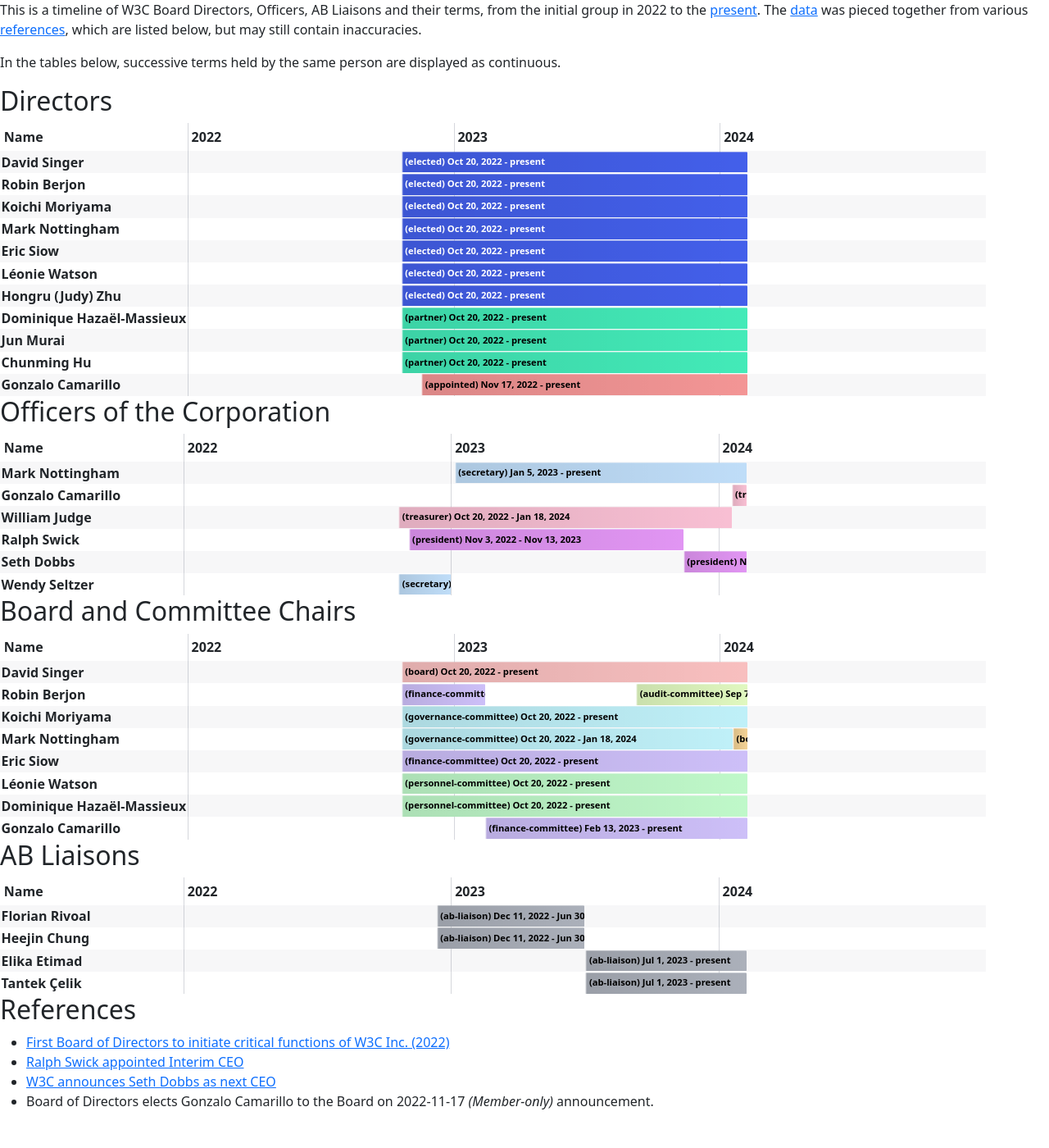
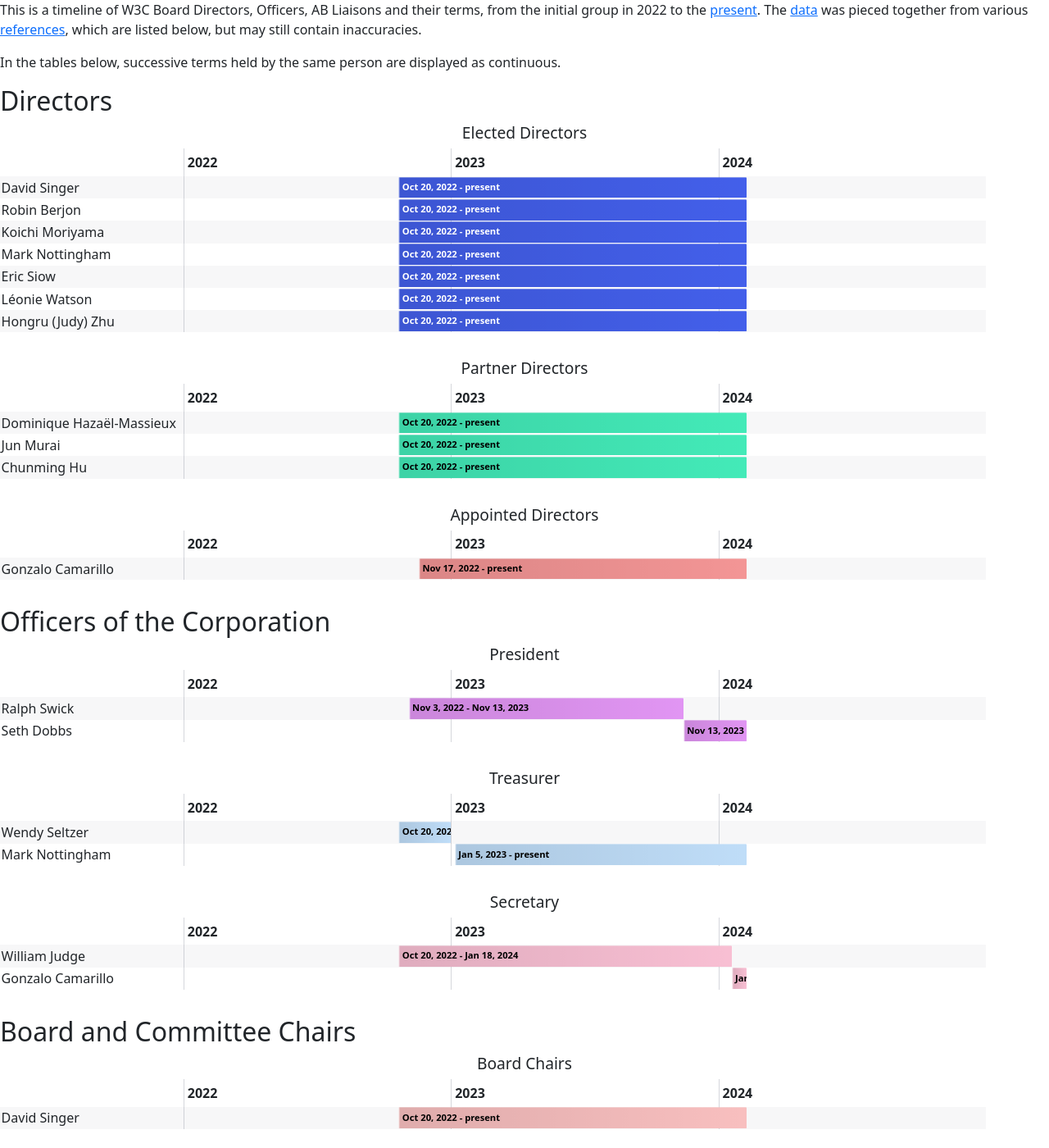
Before and after one commit to ianbjacobs/history-test-202402, a Jekyll site: the page built from history/index.md, in a window 1280 px wide and 1400 px high. Shown: the whole window at 82% size. Built offline with Jekyll 4.4.1, drawn with Linux system fonts in a browser that asks for light colours; some of the changed text lies outside the part shown.

Commit message:
Break out data into subtables to improve communication of related roles. Sort by start date.

```diff
--- a/assets/css/members.css
+++ b/assets/css/members.css
@@ -8,16 +8,21 @@
 	counter-reset: participant;
 
 	margin-left: calc(-1 * (47vw - var(--container-width) / 2));
+
+	position: relative;
+	table-layout: fixed;
+	border-spacing: 0;
+	margin-bottom: 2em;
+}
+
+h3 {
+    text-align: center;
+    font-weight: normal;
+    font-size: 1.2em;
 }
 
 .terms {
 	position: relative;
-}
-
-.ml table {
-	position: relative;
-	table-layout: fixed;
-	border-spacing: 0;
 }
 
 .ml tbody tr:nth-child(odd) {
@@ -49,6 +54,7 @@
 	white-space: nowrap;
 	counter-increment: participant;
 	text-align: left;
+	font-weight: normal;
 }
 
 .ml th:first-child {
--- a/assets/members.js
+++ b/assets/members.js
@@ -2,7 +2,7 @@ let members = await  fetch("members.json").then(r => r.json());
 
 // Format table of directors
 
-function formatRows (list, subprop) {
+function formatRows (list, subprop, subtype) {
     let html = "";
     let date = new Date();
     let day = date.getDate();
@@ -10,12 +10,12 @@ function formatRows (list, subprop) {
     let year = date.getFullYear();
     let maxYear = year;
     let dateFormat = new Intl.DateTimeFormat("en-US", {dateStyle: "medium"});
-    for (let member of members.filter(x => Object.hasOwn(x,subprop))) {
+    for (let member of members.filter(x => Object.hasOwn(x,subprop) && x[subprop].some(t => t.type == subtype)).sort((a,b) => a[subprop][0].start.localeCompare(b[subprop][0].start))) {
 	html += `<tr>
 	<th class="name" scope="row">${member.name}</th>
 	<td class="terms">`;
 
-	for (let term of member[subprop]) {
+	for (let term of member[subprop].filter(t => t.type == subtype)) {
 	    let [sy, sm, sd] = term.start.split("-");
 	    let [ey, em, ed] = term.end? term.end.split("-") : ["", ""];
 	    let readableStart = dateFormat.format(new Date(term.start + "T00:00:00"));
@@ -28,7 +28,6 @@ function formatRows (list, subprop) {
 	    html += `<div class="term ${term.type} ${term.resigned? "resigned" : ""}"
 		title="${term.type}, ${readableStart} – ${readableEnd} ${term.resigned? " (resigned)" : ""}" ${term.note ?? ""}
 		style="--sy: ${sy}; --sm: ${sm}; --sd: ${sd}; --ey: ${ey? ey : year}; --em: ${em? em : month}; --ed: ${ed? ed : day}">
-                ${term.type ? "(" + term.type + ")" : ""}
 		${readableStart} - ${readableEnd}
 		</div>`;
 	}
@@ -62,7 +61,27 @@ function $$(selector, context = document) {
 
 document.head.insertAdjacentHTML("beforeend", `<link rel="stylesheet" href="https://cdn.jsdelivr.net/npm/bootstrap@5.3.2/dist/css/bootstrap.min.css" integrity="sha384-T3c6CoIi6uLrA9TneNEoa7RxnatzjcDSCmG1MXxSR1GAsXEV/Dwwykc2MPK8M2HN" crossorigin="anonymous">`)
 document.head.insertAdjacentHTML("beforeend", `<link rel="stylesheet" href="../assets/css/members.css">`)
-formatRows(membersList, 'term');
-formatRows(officersList, 'officer');
-formatRows(chairsList, 'chair');
-formatRows(liaisonsList, 'abliaison');
+
+// Directors
+formatRows(electedDirectors, 'term', 'elected');
+formatRows(partnerDirectors, 'term', 'partner');
+formatRows(appointedDirectors, 'term', 'appointed');
+
+// Officers
+
+formatRows(presidentOfficers, 'officer', 'president');
+formatRows(treasurerOfficers, 'officer', 'secretary');
+formatRows(secretaryOfficers, 'officer', 'treasurer');
+
+// Chairs of Board and Committees
+
+formatRows(boardChair, 'chair', 'board');
+formatRows(governanceCommittee, 'chair', 'governance-committee');
+formatRows(financeCommittee, 'chair', 'finance-committee');
+formatRows(personnelCommittee, 'chair', 'personnel-committee');
+formatRows(auditCommittee, 'chair', 'audit-committee');
+formatRows(boardDevelopmentCommittee, 'chair', 'board-development-committee');
+
+// AB Liaisons
+
+formatRows(liaisonsList, 'abliaison', 'ab-liaison');
--- a/history/index.md
+++ b/history/index.md
@@ -10,41 +10,137 @@ The [data](members.json) was pieced together from various [references](#referenc
 In the tables below, successive terms held by the same person are displayed as continuous.
 
 ## Directors
+### Elected Directors
 
-<table class="ml" id="membersList">
-	<thead class="years">
+<table class="ml" id="electedDirectors">
+    <thead>
+      <tr>
+	<th></th>
+      </tr>
+    </thead>
+  </table>
+
+### Partner Directors
+
+<table class="ml" id="partnerDirectors">
+	<thead>
 		<tr>
-			<th>Name</th>
+			<th></th>
+		</tr>
+	</thead>
+</table>
+
+### Appointed Directors
+
+<table class="ml" id="appointedDirectors">
+	<thead>
+		<tr>
+			<th></th>
 		</tr>
 	</thead>
 </table>
 
 ## Officers of the Corporation
 
-<table class="ml" id="officersList">
-	<thead class="years">
+### President
+
+<table class="ml" id="presidentOfficers">
+	<thead>
 		<tr>
-			<th>Name</th>
+			<th></th>
+		</tr>
+	</thead>
+</table>
+
+### Treasurer
+
+<table class="ml" id="treasurerOfficers">
+	<thead>
+		<tr>
+			<th></th>
+		</tr>
+	</thead>
+</table>
+
+### Secretary
+
+<table class="ml" id="secretaryOfficers">
+	<thead>
+		<tr>
+			<th></th>
 		</tr>
 	</thead>
 </table>
 
 ## Board and Committee Chairs
 
-<table class="ml" id="chairsList">
-	<thead class="years">
+### Board Chairs
+
+<table class="ml" id="boardChair">
+	<thead>
 		<tr>
-			<th>Name</th>
+			<th></th>
 		</tr>
 	</thead>
 </table>
 
+### Governance Committee Chairs
+
+<table class="ml" id="governanceCommittee">
+	<thead>
+		<tr>
+			<th></th>
+		</tr>
+	</thead>
+</table>
+
+### Finance Committee Chairs
+
+<table class="ml" id="financeCommittee">
+	<thead>
+		<tr>
+			<th></th>
+		</tr>
+	</thead>
+</table>
+
+### Personnel Committee Chairs
+
+<table class="ml" id="personnelCommittee">
+	<thead>
+		<tr>
+			<th></th>
+		</tr>
+	</thead>
+</table>
+
+### Audit Committee Chairs
+
+<table class="ml" id="auditCommittee">
+	<thead>
+		<tr>
+			<th></th>
+		</tr>
+	</thead>
+</table>
+
+### Board Development Committee Chairs
+
+<table class="ml" id="boardDevelopmentCommittee">
+	<thead>
+		<tr>
+			<th></th>
+		</tr>
+	</thead>
+</table>
+
+
 ## AB Liaisons
 
 <table class="ml" id="liaisonsList">
-	<thead class="years">
+	<thead>
 		<tr>
-			<th>Name</th>
+			<th></th>
 		</tr>
 	</thead>
 </table>
```
Lines whose indentation alone changed are shown as unchanged.
